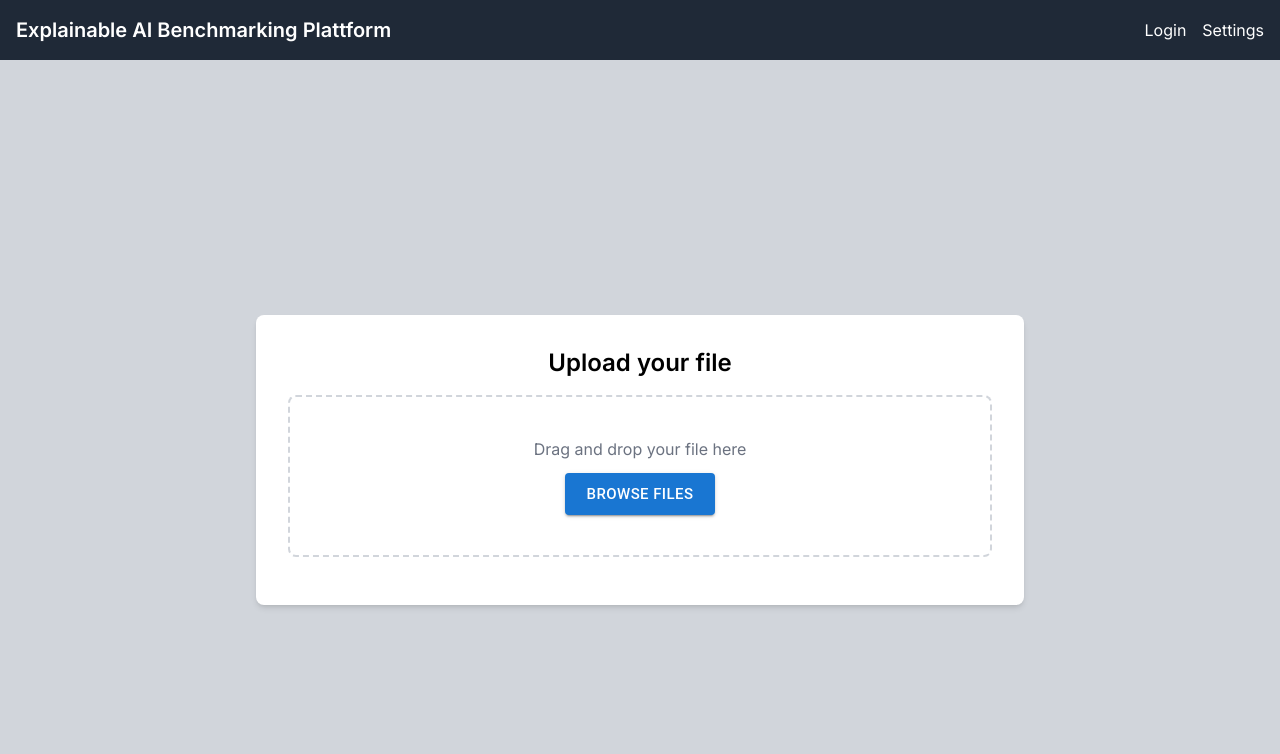
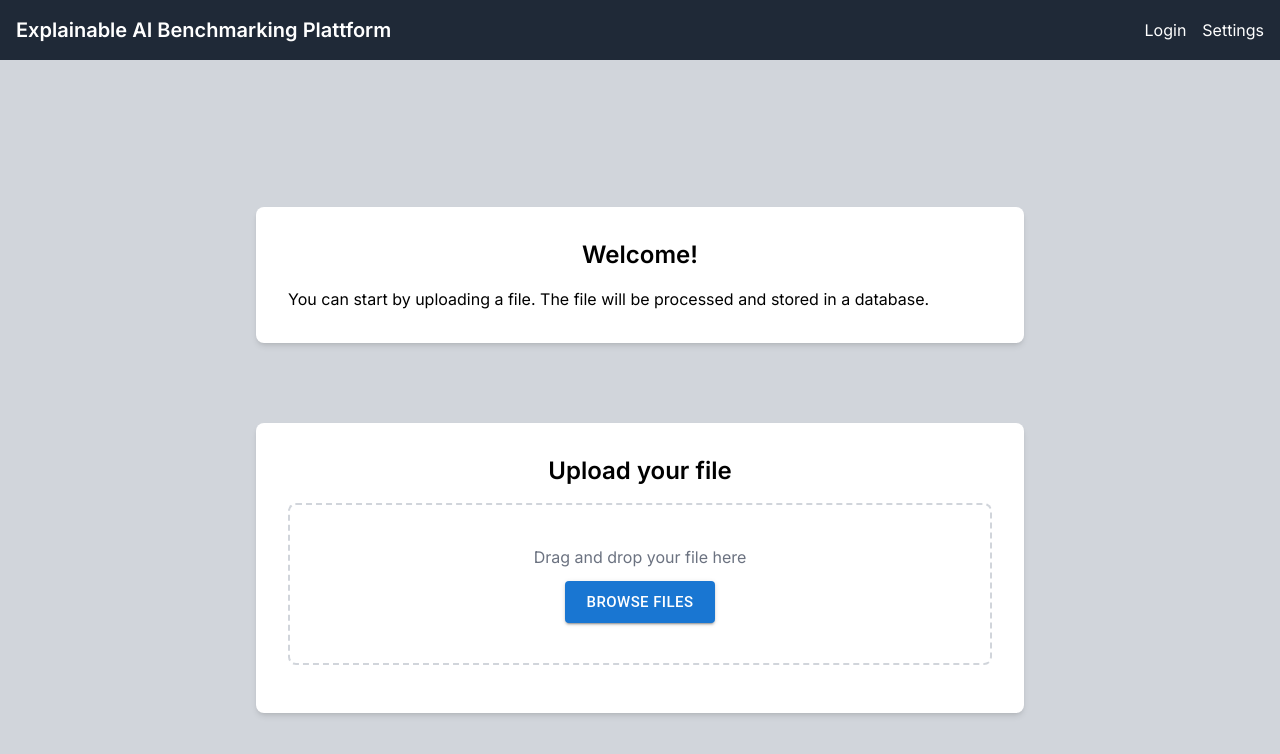
Before and after one commit to peschenbach/evalXai, a Next.js app in the folder platform/frontend/: page / in a window 1280 px wide. Shown: the top 754 px of the page. Built offline with nearby package versions, Linux system fonts and the light colour scheme.

Commit message:
feat: add Infobox

```diff
--- /dev/null
+++ b/platform/frontend/app/components/FileUpload.tsx
@@ -0,0 +1,22 @@
+import React from "react";
+import Button from "@mui/material/Button";
+
+export const FileUpload = () => {
+  return (
+    <>
+      <div className="w-full max-w-3xl mx-auto bg-white shadow-md p-8 rounded-lg">
+        <h2 className="text-2xl font-semibold mb-4 text-center">
+          Upload your file
+        </h2>
+        <div className="flex flex-col items-center justify-center border-2 border-dashed border-gray-300 p-10 rounded-lg mb-4">
+          <p className="text-gray-500 mb-3">Drag and drop your file here</p>
+          <Button variant="contained" size="large" className="bg-gray-800">
+            Browse Files
+          </Button>
+        </div>
+      </div>
+    </>
+  );
+};
+
+export default FileUpload;
--- /dev/null
+++ b/platform/frontend/app/components/InfoBox.tsx
@@ -0,0 +1,15 @@
+import React from "react";
+
+export const InfoBox = () => {
+  return (
+    <>
+      <div className="w-full max-w-3xl mx-auto bg-white shadow-md p-8 rounded-lg mb-20">
+        <h2 className="text-2xl font-semibold mb-4 text-center">Welcome!</h2>
+        <p>
+          You can start by uploading a file. The file will be processed and
+          stored in a database.
+        </p>
+      </div>
+    </>
+  );
+};
--- a/platform/frontend/app/page.tsx
+++ b/platform/frontend/app/page.tsx
@@ -1,22 +1,13 @@
-import Header from "./components/header";
-import Button from "@mui/material/Button";
-
+import Header from "./components/Header";
+import FileUpload from "./components/FileUpload";
+import { InfoBox } from "./components/InfoBox";
 export default function Home() {
   return (
     <>
       <Header />
       <main className="flex min-h-screen flex-col items-center justify-center p-24 bg-gray-300">
-        <div className="w-full max-w-3xl mx-auto bg-white shadow-md p-8 rounded-lg">
-          <h2 className="text-2xl font-semibold mb-4 text-center">
-            Upload your file
-          </h2>
-          <div className="flex flex-col items-center justify-center border-2 border-dashed border-gray-300 p-10 rounded-lg mb-4">
-            <p className="text-gray-500 mb-3">Drag and drop your file here</p>
-            <Button variant="contained" size="large" className="bg-gray-800">
-              Browse Files
-            </Button>
-          </div>
-        </div>
+        <InfoBox />
+        <FileUpload />
       </main>
     </>
   );
```
Also changed, not shown: platform/frontend/app/components/Header.tsx (renamed from platform/frontend/app/components/header.tsx).
